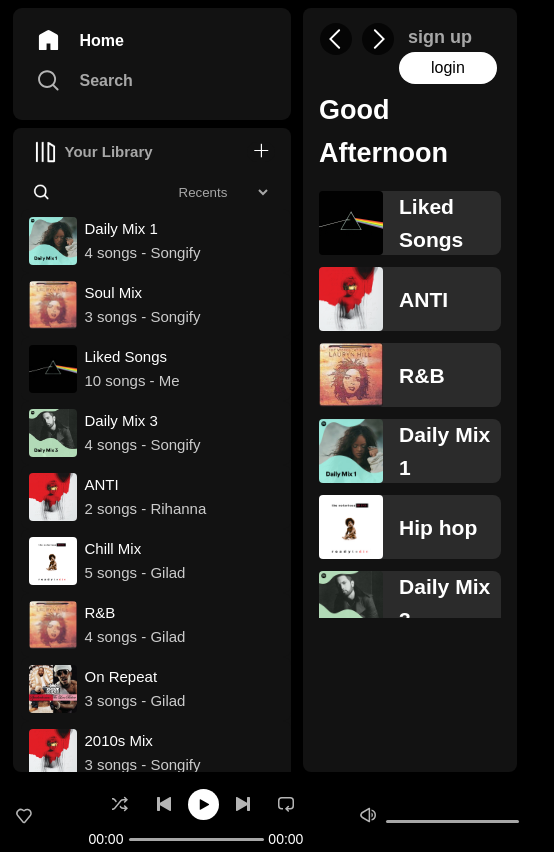
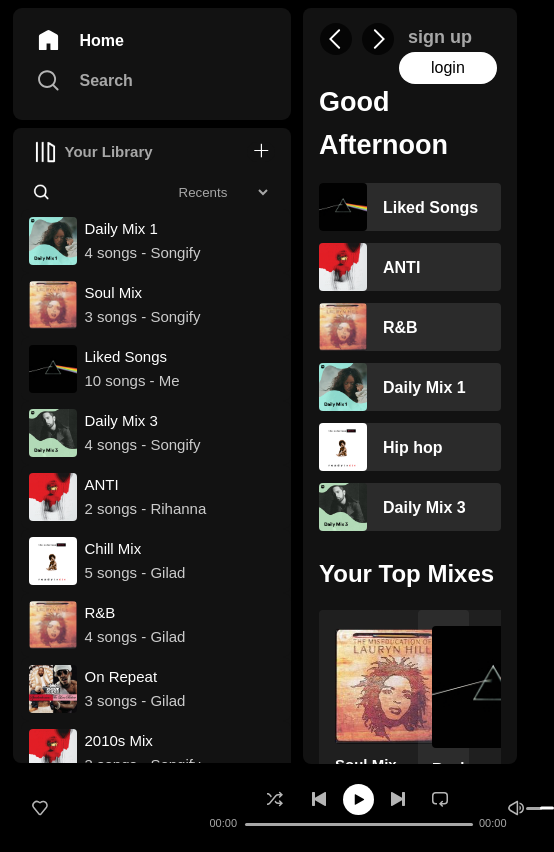
Before and after one commit to AviramBach/spotify-frontend, a React (Vite) app: page / in a window 390 px wide. Shown: the whole page, 554 px wide, since content can reach past the window. Built offline with nearby package versions, Linux system fonts and the light colour scheme; a web font is replaced by a local one; what colorthief would draw is missing.

Commit message:
more player styling

```diff
--- a/src/assets/styles/cmps/Library.scss
+++ b/src/assets/styles/cmps/Library.scss
@@ -92,7 +92,7 @@
 
   ul {
     margin: 0;
-    height: calc(100vh - 72px - 112px - 16px - 33.5px - 48px);
+    height: calc(100vh - 72px - 112px - 24px - 34px - 48px);
     overflow-y: auto;
   }
 
--- a/src/assets/styles/cmps/Player.scss
+++ b/src/assets/styles/cmps/Player.scss
@@ -18,12 +18,25 @@
 .player-song-preview {
   display: flex;
   align-items: center;
+  min-width: 200px;
+  padding: 16px;
+
+  img {
+    width: 56px;
+    height: 56px;
+    border-radius: .25rem;
+  }
 }
 
 .player-main {
   display: flex;
   flex-direction: column;
   justify-content: center;
+  min-width: 300px;
+
+  @media screen and (min-width: 1000px) {
+    min-width: 500px;
+  }
 }
 
 .main-controls {
@@ -31,17 +44,43 @@
   justify-content: center;
   align-items: center;
 
-  margin: 8px;
+  // margin: 8px;
   flex-flow: row nowrap;
   gap: 8px;
   width: 100%;
 }
 
 .player-side-controls {
+  position: relative;
   display: flex;
   flex-direction: row;
   align-self: center;
-  align-items: baseline;
+  align-items: center;
+
+  .volume-bar {
+    display: flex;
+    align-items: center;
+  }
+
+  .volume-level {
+    position: absolute;
+    top: 50%;
+    left: 32px;
+    height: 3px;
+    transform: translate(0, -50%);
+    border-radius: 2px;
+    background-color: white;
+  }
+
+  &:hover {
+    .volume-level {
+      background-color: $spotify-green;
+    }
+
+    ::-webkit-slider-thumb {
+      display: block;
+    }
+  }
 }
 
 .player-controls-left {
@@ -94,16 +133,41 @@
 }
 
 .progress-bar {
+  position: relative;
   display: flex;
   flex-direction: row;
   gap: 2px;
 
   .elapsed-time {
-    font-size: 14px;
+    width: 2.5rem;
+    font-size: 11px;
+    color: $spotify-grey;
+  }
+
+  .progress-elapsed {
+    position: absolute;
+    top: 50%;
+    left: 40px;
+    height: 3px;
+    transform: translate(0, -50%);
+    border-radius: 2px;
+    background-color: white;
+  }
+
+  &:hover {
+    .progress-elapsed {
+      background-color: $spotify-green;
+    }
+
+    ::-webkit-slider-thumb {
+      display: block;
+    }
   }
 
   .remaining-time {
-    font-size: 14px;
+    width: 2.5rem;
+    font-size: 11px;
+    color: $spotify-grey;
   }
 }
 
@@ -129,6 +193,7 @@
   &::-webkit-slider-thumb {
     // box-shadow: 1px 1px 1px #000031;
     // border: 1px solid #00001E;
+    position: relative;
     height: 12px;
     width: 12px;
     border-radius: 8px;
@@ -137,13 +202,14 @@
     -webkit-appearance: none;
     margin-top: -5px;
     display: none;
+    z-index: 10;
 
   }
 
   &::-webkit-slider-runnable-track {
     width: 100%;
     height: 3px;
-    animate: 0.2s;
+    // animate: 0.2s;
     background: $spotify-grey;
     border-radius: 5px;
   }
@@ -153,9 +219,9 @@
       display: block;
     }
 
-    &::-webkit-slider-runnable-track {
-      background: $spotify-green;
-    }
+    // &::-webkit-slider-runnable-track {
+    //   background: $spotify-green;
+    // }
   }
 
 }
@@ -174,6 +240,7 @@
   width: 100%;
   accent-color: white;
 }
+
 
 .player-btn-img {
   filter: invert(82%) sepia(14%) saturate(0%) hue-rotate(137deg) brightness(88%) contrast(87%);
--- a/src/assets/styles/views/HomePage.scss
+++ b/src/assets/styles/views/HomePage.scss
@@ -1,10 +1,17 @@
 .homepage {
     h1 {
         margin: 1rem;
+        margin-top: .5rem;
+    }
+
+    h2 {
+        font-size: 1.5rem;
+        margin: 1rem;
+        margin-top: 1.5rem;
     }
 
     overflow-y: auto;
-    height: 545px;
+    height: calc(100vh - 72px - 65px - 16px);
 
     .top-station-list {
 
@@ -15,17 +22,18 @@
             gap: .75rem;
 
             .station-preview {
-                height: 64px;
+                height: 48px;
                 margin-top: 0;
                 color: $white;
                 display: flex;
                 justify-content: space-between;
                 align-items: center;
-                border-radius: .5rem;
+                border-radius: .25rem;
                 background-color: rgba(255, 255, 255, 0.104);
                 transition: background-color .3s;
 
                 h1 {
+                    font-size: 1rem;
                     margin: 0;
                 }
 
@@ -46,10 +54,12 @@
 
                 button {
                     display: none;
+                    height: 32px;
+                    width: 32px;
 
                     img {
-                        width: 24px;
-                        height: 24px;
+                        width: 16px;
+                        height: 16px;
                     }
                 }
 
@@ -58,8 +68,8 @@
                 }
 
                 img {
-                    width: 64px;
-                    height: 64px;
+                    width: 48px;
+                    height: 48px;
                     border-radius: .25rem;
                 }
 
@@ -81,33 +91,48 @@
                 }
             }
 
-            @include for-normal-layout {
+            @media screen and (min-width: 850px) {
                 grid-template-columns: 1fr 1fr;
             }
 
-            @include for-wide-layout {
+            @media screen and (min-width: 1200px) {
                 grid-template-columns: 1fr 1fr 1fr;
+            }
 
+            @media screen and (min-width: 1400px) {
                 .station-preview {
-                    height: 80px;
+                    height: 64px;
 
                     img {
-                        width: 80px;
-                        height: 80px;
+                        width: 64px;
+                        height: 64px;
+                    }
+
+                    button {
+                        width: 48px;
+                        height: 48px;
+
+                        img {
+                            width: 24px;
+                            height: 24px;
+                        }
                     }
                 }
             }
+
         }
 
     }
 
     .bottom-station-list {
 
+        display: flex;
+
         .station-list {
             margin: 0 1rem;
             display: grid;
             // height: 285px;
-            grid-template-columns: repeat(3, minmax(0, 1fr));
+            grid-template-columns: repeat(2, minmax(0, 1fr));
             grid-template-rows: 1fr;
             justify-content: center;
             gap: 1rem;
@@ -116,14 +141,15 @@
             .station-preview {
                 position: relative;
                 display: flex;
-                height: 200px;
+                // height: 200px;
                 min-width: 150px;
+                max-width: 200px;
                 flex-direction: column;
-                height: max-content;
+                // height: max-content;
                 align-items: center;
                 justify-content: center;
-                border-radius: .5rem;
-                background-color: rgba(255, 255, 255, 0.104);
+                border-radius: .25rem;
+                background-color: rgba(255, 255, 255, 6%);
                 transition: background-color .3s;
 
                 article {
@@ -153,6 +179,8 @@
 
                 button {
                     display: none;
+                    height: 48px;
+                    width: 48px;
                 }
             }
 
@@ -169,13 +197,17 @@
                 }
             }
 
-            @media (min-width: 1000px) {
-                grid-template-columns: repeat(4, minmax(0, 1fr));
+            @media screen and (min-width: 850px) {
+                grid-template-columns: repeat(3, minmax(0, 1fr));
             }
 
-            @media (min-width: 1150px) {
-                grid-template-columns: repeat(5, minmax(0, 1fr));
-                gap: 24px;
+            @media (min-width: 1050px) {
+                grid-template-columns: repeat(4, minmax(0, 200px));
+            }
+
+            @media (min-width: 1400px) {
+                grid-template-columns: repeat(5, minmax(0, 200px));
+                gap: 1rem;
                 // height: 335px;
             }
 
--- a/src/cmps/Player.jsx
+++ b/src/cmps/Player.jsx
@@ -177,6 +177,9 @@
                         step={0.1}
                         onChange={handleSeek}
                     />
+
+                    <div className="progress-elapsed" style={{ width: `${0.84 * (timeElapsed / timeRemaining) * 100}%` }}>
+                    </div>
                     <span className="remaining-time">{formatTime(timeRemaining)}</span>
                 </div>
 
@@ -203,6 +206,8 @@
                         onChange={handleVolumeChange}
                     />
                 </div>
+                <div className="volume-level" style={{ width: `${0.78 * volume * 100}%` }}>
+                </div>
 
             </div>
 
--- a/src/cmps/StationList.jsx
+++ b/src/cmps/StationList.jsx
@@ -1,13 +1,16 @@
+import { useNavigate } from "react-router"
 import { setCurrSong, setCurrStation, setNextSong, setPrevSong, toggelIsPlaying } from "../store/player.actions"
 import { StationPreview } from "./StationPreview"
 import { useSelector } from "react-redux"
 
 
 export function StationList({ stations }) {
+    const navigate = useNavigate()
 
-    function onPlaySongFromStation(station, song) {
+    function onPlaySongFromStation(station, song, ev) {
+        ev.stopPropagation()
+
         if (!song) song = station.songs[0]
-        console.log(song)
         setCurrStation(station)
         setCurrSong(song)
         setNextSong(song, station)
@@ -20,9 +23,9 @@
         <ul className="station-list">
             {!stations.length && <h1>No Stations Found</h1>}
             {stations.map(station =>
-                <li className="station-preview" key={station._id}>
+                <li className="station-preview" key={station._id} onClick={() => navigate(`/station/${station._id}`)}>
                     <StationPreview station={station} />
-                    <button className="primary-play-button" onClick={() => onPlaySongFromStation(station)}>
+                    <button className="primary-play-button" onClick={(ev) => onPlaySongFromStation(station, null, ev)}>
                         <img className="primary-play-button-img" src="./../../public/img/play.svg" alt="" />
                     </button>
                 </li>
--- a/src/pages/HomePage.jsx
+++ b/src/pages/HomePage.jsx
@@ -1,30 +1,23 @@
 import React, { useEffect, useRef } from 'react'
 import { StationList } from '../cmps/StationList'
 import { useDispatch, useSelector } from 'react-redux'
-import { SET_HOME_STATIONS } from '../store/station.reducer'
 
 
 export function HomePage() {
-    const dispatch = useDispatch()
+    // const dispatch = useDispatch()
     const stations = useSelector(storeState => storeState.stationModule.stations)
-    let homeStations = useSelector(storeState => storeState.stationModule.homeStations)
     let time = new Date().getHours()
     const greeting = (time > 18) ? 'Good Evening' : (time > 12) ? 'Good Afternoon' : 'Good Morning'
-    if (!homeStations.length) homeStations = stations
-
-    useEffect(() => {
-        dispatch({ type: SET_HOME_STATIONS, homeStations })
-    }, [])
 
     return (
         <section className='homepage'>
             <h1>{greeting}</h1>
             <div className='top-station-list'>
-                <StationList stations={homeStations.slice(0, 6)} isHome={true} />
+                <StationList stations={stations.slice(0, 6)} isHome={true} />
             </div>
-            <h1>Your Top Mixes</h1>
+            <h2>Your Top Mixes</h2>
             <div className='bottom-station-list'>
-                <StationList stations={homeStations.slice(6, 11)} isHome={true} />
+                <StationList stations={stations.slice(6, 11)} isHome={true} />
             </div>
         </section >
     )
```
